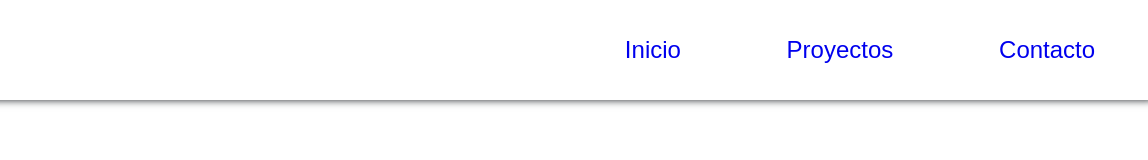
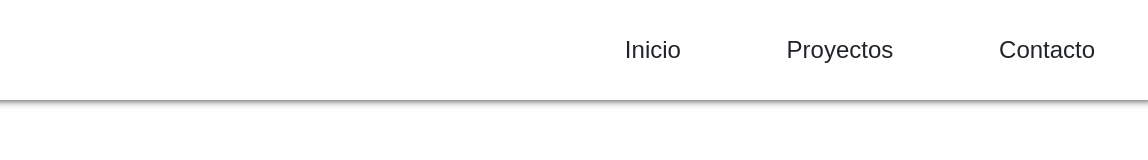
Before and after one commit to IgnacioPrez/Landing-Page, a plain HTML site: page index.html in a window 1280 px wide. Shown: the full height of the page, 132-1280 px from the left. Drawn offline with Linux system fonts and the light colour scheme.

Commit message:
estilos en la etiqueta a

```diff
--- a/css/index.css
+++ b/css/index.css
@@ -35,6 +35,7 @@
     font-size: x-large;
 }
 .list-container a{
+    color: #212529;
     text-decoration: none;
 }
 
```
